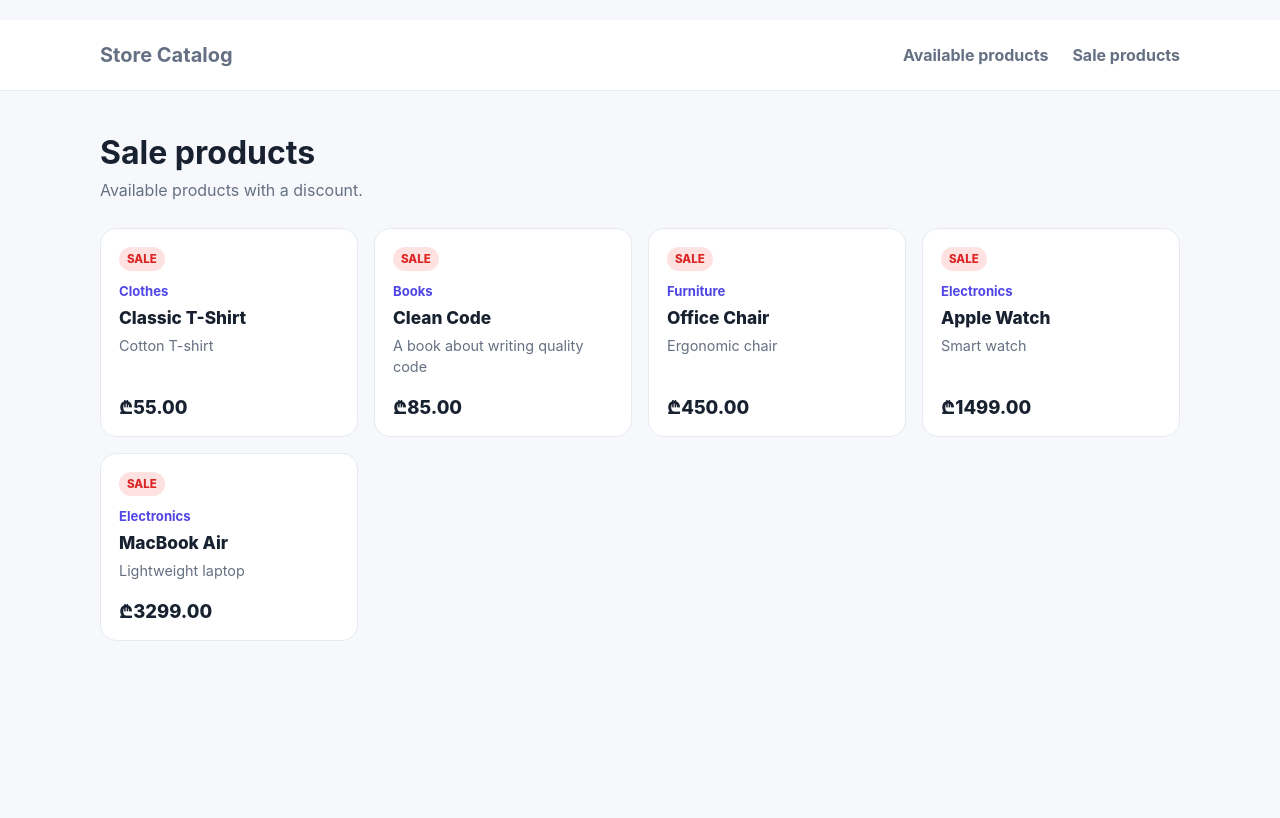
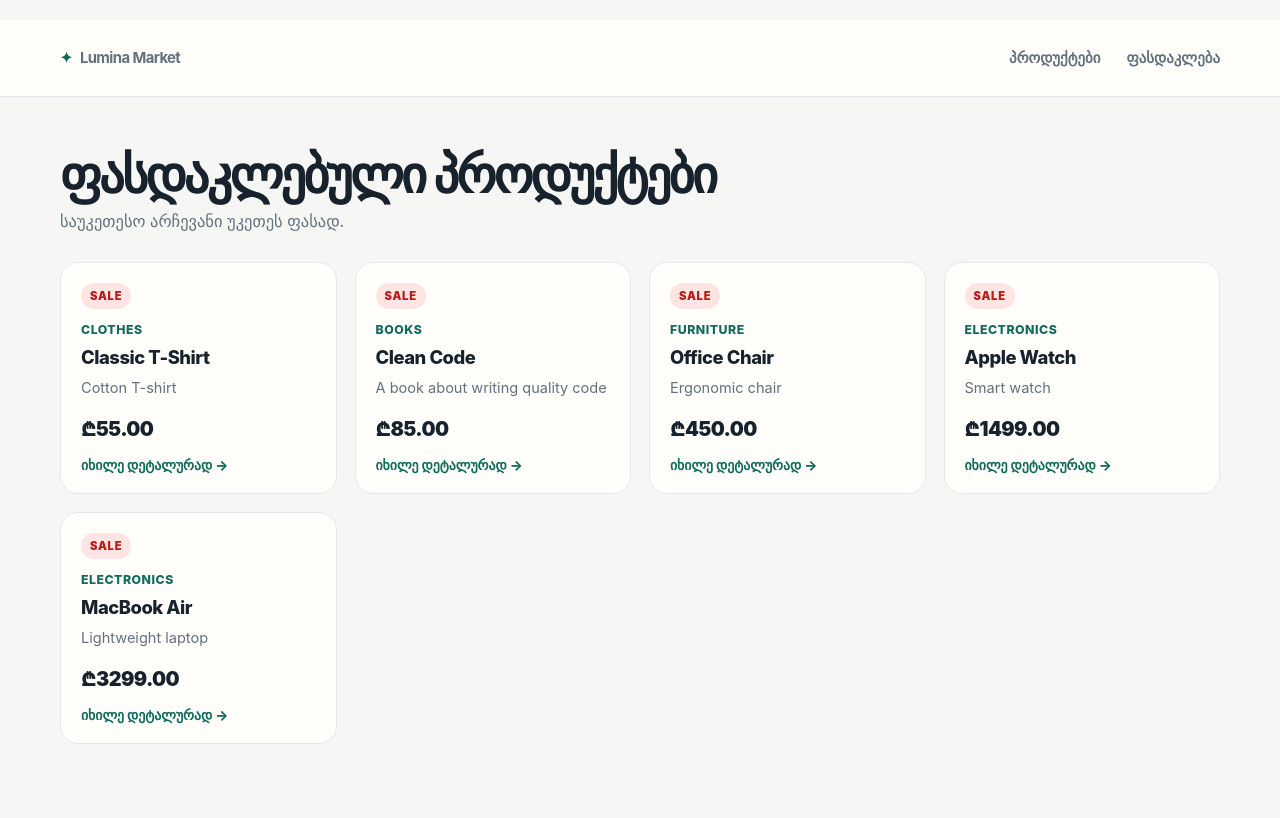
Before and after one commit to lagvilava2811/Django-35, a Django app: page /sale/ in a window 1280 px wide. Before the commit the page ends 641 px from the top, so only its background shows below. Run offline with Django 5.2, Linux system fonts and the light colour scheme; data comes from the database, SQL or seed files in the repository.

Commit message:
Add product detail pages and refresh catalog design

```diff
--- a/config/urls.py
+++ b/config/urls.py
@@ -7,5 +7,6 @@ urlpatterns = [
     path("admin/", admin.site.urls),
     path("", views.home, name="home"),
     path("categories/<int:category_id>/", views.category_products, name="category_products"),
+    path("products/<int:product_id>/", views.product_detail, name="product_detail"),
     path("sale/", views.sale_products, name="sale_products"),
 ]
--- a/store/templates/store/base.html
+++ b/store/templates/store/base.html
@@ -1,27 +1,28 @@
 <!DOCTYPE html>
-<html lang="en">
+<html lang="ka">
 <head>
   <meta charset="UTF-8">
   <meta name="viewport" content="width=device-width, initial-scale=1.0">
-  <title>{% block title %}Catalog{% endblock %}</title>
+  <title>{% block title %}Lumina Market{% endblock %}</title>
   <style>
-    :root { --ink:#18212f; --muted:#657083; --line:#e6eaf0; --brand:#4f46e5; --sale:#dc2626; --bg:#f7f8fc; }
+    :root { --ink:#17222d; --muted:#63717e; --line:#e4e8ed; --brand:#116a5b; --brand-soft:#e8f5f1; --sale:#b91c1c; --bg:#f6f7f4; --paper:#fffefa; }
     * { box-sizing:border-box; } body { margin:0; font-family:Inter,Segoe UI,Arial,sans-serif; color:var(--ink); background:var(--bg); }
-    header { background:#fff; border-bottom:1px solid var(--line); } .nav, main { width:min(1080px, calc(100% - 32px)); margin:auto; }
-    .nav { min-height:70px; display:flex; gap:24px; align-items:center; } .brand { font-size:1.25rem; font-weight:800; margin-right:auto; color:var(--ink); text-decoration:none; }
-    .nav a { color:var(--muted); text-decoration:none; font-weight:650; } .nav a:hover { color:var(--brand); } main { padding:42px 0 64px; }
-    h1 { margin:0 0 8px; font-size:2rem; } .lead { color:var(--muted); margin:0 0 28px; } .layout { display:grid; grid-template-columns:260px 1fr; gap:26px; }
-    .panel, .card { background:#fff; border:1px solid var(--line); border-radius:16px; } .panel { padding:20px; height:max-content; } .panel h2 { margin:0 0 14px; font-size:1rem; }
-    .categories { list-style:none; padding:0; margin:0; display:grid; gap:6px; } .categories a { display:flex; justify-content:space-between; color:var(--ink); padding:9px 10px; border-radius:8px; text-decoration:none; }
-    .categories a:hover { background:#eef2ff; color:var(--brand); } .grid { display:grid; grid-template-columns:repeat(auto-fit, minmax(210px, 1fr)); gap:16px; }
-    .card { padding:18px; min-height:170px; display:flex; flex-direction:column; } .tag { background:#fee2e2; color:var(--sale); font-size:.72rem; font-weight:800; padding:5px 8px; border-radius:999px; width:max-content; margin-bottom:12px; }
-    .category { color:var(--brand); font-size:.82rem; font-weight:700; margin-bottom:8px; } .name { font-size:1.08rem; font-weight:800; margin:0 0 8px; }
-    .description { color:var(--muted); font-size:.9rem; margin:0 0 18px; line-height:1.45; } .price { margin-top:auto; font-size:1.15rem; font-weight:850; }
-    .empty { background:#fff; border:1px dashed #b7c0d0; padding:24px; border-radius:14px; color:var(--muted); } @media (max-width:720px) { .layout { grid-template-columns:1fr; } }
+    header { background:rgba(255,254,250,.92); border-bottom:1px solid var(--line); position:sticky; top:0; z-index:5; backdrop-filter:blur(12px); } .nav, main { width:min(1160px, calc(100% - 36px)); margin:auto; }
+    .nav { min-height:76px; display:flex; gap:26px; align-items:center; } .brand { font-size:1.27rem; font-weight:900; letter-spacing:-.04em; margin-right:auto; color:var(--ink); text-decoration:none; } .brand::before { content:"✦"; color:var(--brand); margin-right:8px; }
+    .nav a { color:var(--muted); text-decoration:none; font-weight:700; font-size:.93rem; } .nav a:hover { color:var(--brand); } main { padding:52px 0 74px; }
+    h1 { margin:0 0 9px; font-size:clamp(2rem,4vw,3.15rem); letter-spacing:-.055em; line-height:1.05; } .lead { color:var(--muted); margin:0 0 31px; font-size:1.03rem; } .layout { display:grid; grid-template-columns:250px 1fr; gap:30px; }
+    .panel, .card, .detail-card { background:var(--paper); border:1px solid var(--line); border-radius:18px; } .panel { padding:21px; height:max-content; position:sticky; top:98px; } .panel h2 { margin:0 0 15px; font-size:.79rem; text-transform:uppercase; letter-spacing:.11em; color:var(--muted); }
+    .categories { list-style:none; padding:0; margin:0; display:grid; gap:5px; } .categories a { display:flex; justify-content:space-between; color:var(--ink); padding:11px 10px; border-radius:10px; text-decoration:none; font-weight:650; } .categories a span:last-child { color:var(--muted); font-size:.85rem; }
+    .categories a:hover { background:var(--brand-soft); color:var(--brand); } .grid { display:grid; grid-template-columns:repeat(auto-fit, minmax(225px, 1fr)); gap:18px; }
+    .card { min-height:230px; display:flex; flex-direction:column; overflow:hidden; transition:transform .18s ease, box-shadow .18s ease; } .card:hover { transform:translateY(-5px); box-shadow:0 14px 30px rgba(23,34,45,.09); } .product-link { color:inherit; text-decoration:none; padding:20px; display:flex; flex-direction:column; flex:1; }
+    .tag { background:#fee5e3; color:var(--sale); font-size:.7rem; letter-spacing:.07em; font-weight:900; padding:6px 9px; border-radius:999px; width:max-content; margin-bottom:13px; } .category { color:var(--brand); font-size:.77rem; font-weight:850; letter-spacing:.04em; text-transform:uppercase; margin-bottom:9px; } .name { font-size:1.15rem; letter-spacing:-.025em; font-weight:850; margin:0 0 9px; }
+    .description { color:var(--muted); font-size:.91rem; margin:0 0 18px; line-height:1.52; display:-webkit-box; -webkit-line-clamp:2; -webkit-box-orient:vertical; overflow:hidden; } .price { margin-top:auto; font-size:1.24rem; font-weight:900; letter-spacing:-.03em; } .more { color:var(--brand); margin-top:16px; font-size:.86rem; font-weight:800; }
+    .empty { background:var(--paper); border:1px dashed #b7c0d0; padding:24px; border-radius:14px; color:var(--muted); } .back { color:var(--brand); text-decoration:none; font-weight:800; font-size:.92rem; display:inline-block; margin-bottom:25px; } .detail-card { max-width:760px; padding:clamp(26px,5vw,52px); } .detail-meta { color:var(--brand); font-weight:850; text-transform:uppercase; letter-spacing:.1em; font-size:.76rem; margin-bottom:16px; } .detail-price { display:block; font-size:2rem; margin:28px 0; letter-spacing:-.045em; } .detail-description { color:var(--muted); line-height:1.75; font-size:1.05rem; } .availability { display:inline-block; margin-top:22px; padding:8px 11px; border-radius:8px; background:var(--brand-soft); color:var(--brand); font-weight:800; font-size:.84rem; }
+    @media (max-width:720px) { .nav { min-height:66px; gap:14px; } .nav a { font-size:.8rem; } .layout { grid-template-columns:1fr; } .panel { position:static; } main { padding-top:35px; } }
   </style>
 </head>
 <body>
-  <header><nav class="nav"><a class="brand" href="{% url 'home' %}">Store Catalog</a><a href="{% url 'home' %}">Available products</a><a href="{% url 'sale_products' %}">Sale products</a></nav></header>
+  <header><nav class="nav"><a class="brand" href="{% url 'home' %}">Lumina Market</a><a href="{% url 'home' %}">პროდუქტები</a><a href="{% url 'sale_products' %}">ფასდაკლება</a></nav></header>
   <main>{% block content %}{% endblock %}</main>
 </body>
 </html>
--- a/store/templates/store/category_products.html
+++ b/store/templates/store/category_products.html
@@ -1,6 +1,6 @@
 {% extends 'store/base.html' %}
 {% block title %}{{ category.name }}{% endblock %}
 {% block content %}
-  <h1>{{ category.name }}</h1><p class="lead">Available products in this category.</p>
-  <section class="grid">{% for product in products %}<article class="card">{% if product.has_discount %}<span class="tag">SALE</span>{% endif %}<h2 class="name">{{ product.name }}</h2><p class="description">{{ product.description|default:"No description" }}</p><strong class="price">₾{{ product.price }}</strong></article>{% empty %}<p class="empty">No available products in this category.</p>{% endfor %}</section>
+  <h1>{{ category.name }}</h1><p class="lead">ამ კატეგორიის ყველა პროდუქტი.</p>
+  <section class="grid">{% for product in products %}<article class="card"><a class="product-link" href="{% url 'product_detail' product.id %}">{% if product.has_discount %}<span class="tag">SALE</span>{% endif %}<span class="category">{{ product.category.name }}</span><h2 class="name">{{ product.name }}</h2><p class="description">{{ product.description|default:"აღწერა არ არის მითითებული." }}</p><strong class="price">₾{{ product.price }}</strong><span class="more">იხილე დეტალურად →</span></a></article>{% empty %}<p class="empty">ამ კატეგორიაში პროდუქტი არ არის.</p>{% endfor %}</section>
 {% endblock %}
--- a/store/templates/store/sale_products.html
+++ b/store/templates/store/sale_products.html
@@ -1,6 +1,6 @@
 {% extends 'store/base.html' %}
-{% block title %}Sale products{% endblock %}
+{% block title %}ფასდაკლება{% endblock %}
 {% block content %}
-  <h1>Sale products</h1><p class="lead">Available products with a discount.</p>
-  <section class="grid">{% for product in products %}<article class="card"><span class="tag">SALE</span><span class="category">{{ product.category.name }}</span><h2 class="name">{{ product.name }}</h2><p class="description">{{ product.description|default:"No description" }}</p><strong class="price">₾{{ product.price }}</strong></article>{% empty %}<p class="empty">No discounted products.</p>{% endfor %}</section>
+  <h1>ფასდაკლებული პროდუქტები</h1><p class="lead">საუკეთესო არჩევანი უკეთეს ფასად.</p>
+  <section class="grid">{% for product in products %}<article class="card"><a class="product-link" href="{% url 'product_detail' product.id %}"><span class="tag">SALE</span><span class="category">{{ product.category.name }}</span><h2 class="name">{{ product.name }}</h2><p class="description">{{ product.description|default:"აღწერა არ არის მითითებული." }}</p><strong class="price">₾{{ product.price }}</strong><span class="more">იხილე დეტალურად →</span></a></article>{% empty %}<p class="empty">ფასდაკლებული პროდუქტი არ არის.</p>{% endfor %}</section>
 {% endblock %}
--- a/store/views.py
+++ b/store/views.py
@@ -23,3 +23,8 @@ def category_products(request, category_id):
 def sale_products(request):
     products = Product.objects.filter(is_available=True, has_discount=True).order_by("price")
     return render(request, "store/sale_products.html", {"products": products})
+
+
+def product_detail(request, product_id):
+    product = get_object_or_404(Product, id=product_id)
+    return render(request, "store/product_detail.html", {"product": product})
```
Also changed, not shown: store/templates/store/home.html (+4 -4 lines), store/templates/store/product_detail.html (added, +13 -0 lines).
